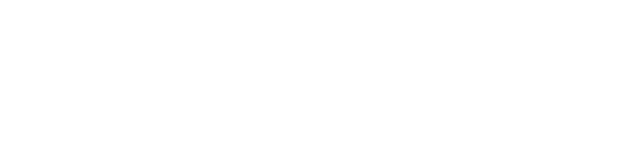
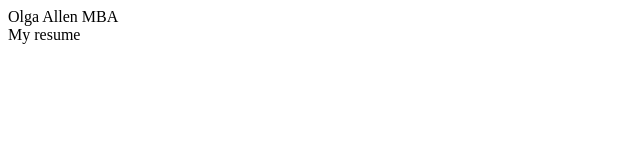
Before and after one commit to OlgaAllen1/gridpage, a plain HTML site: page index.html in a window 1280 px wide. Shown: the whole page, without its empty margins (0-640 px from the left). Drawn offline with Linux system fonts and the light colour scheme.

Commit message:
first commoit

```diff
--- a/index.html
+++ b/index.html
@@ -9,7 +9,7 @@
 </head>
 <body>
 	<header>
-
+      Olga Allen MBA
 	</header>
 	<section>
 
@@ -18,7 +18,7 @@
 
 	</section>
 	<footer>
-
+       My resume
 	</footer>
 </body>
 </html>
```
